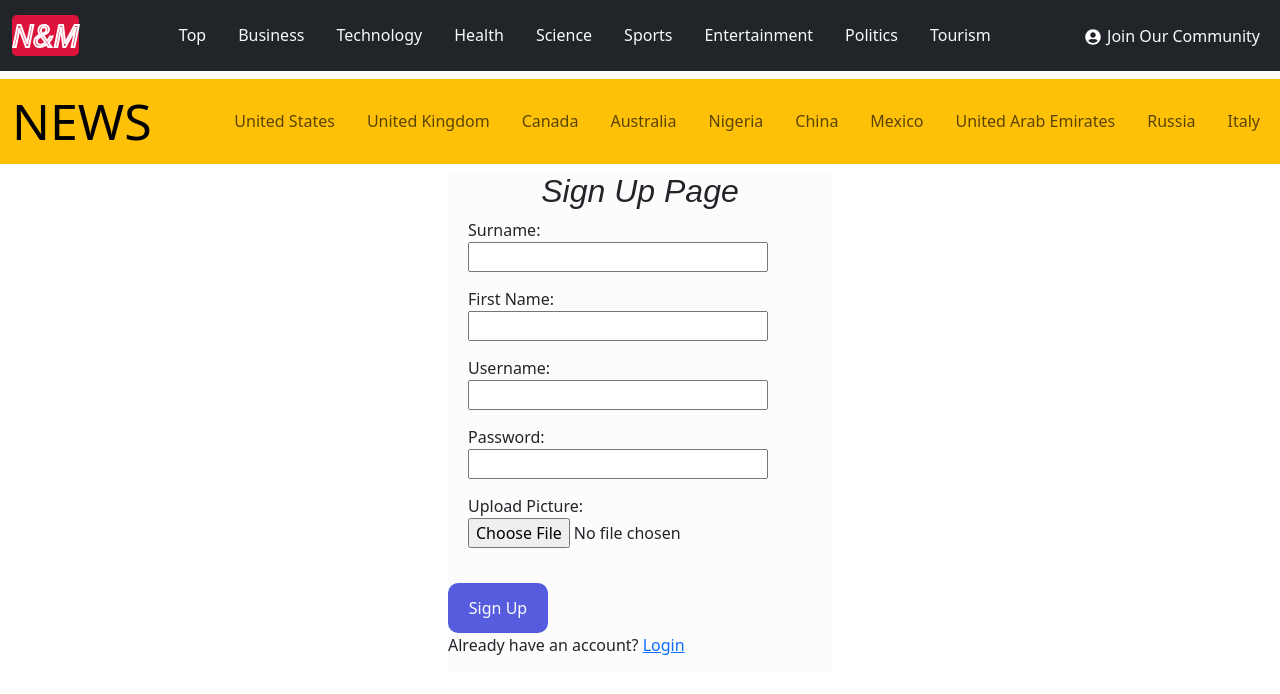
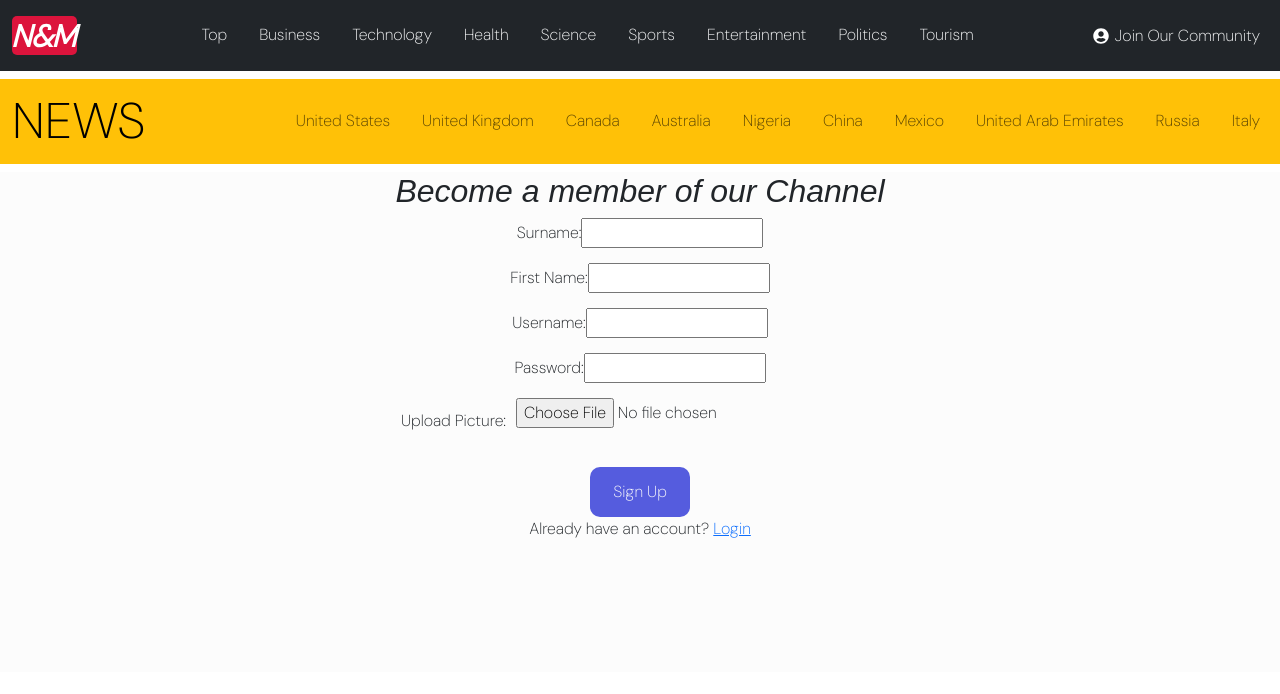
Before and after one commit to Yugee-ndukwe/news-media-app, a React (Create React App) app: page /pages in a window 1280 px wide. Shown: the top 694 px of the page. Built offline with nearby package versions, Linux system fonts and the light colour scheme.

Commit message:
i made some changes to the sign up page

```diff
--- a/public/index.html
+++ b/public/index.html
@@ -24,6 +24,9 @@
       work correctly both with client-side routing and a non-root public URL.
       Learn how to configure a non-root public URL by running `npm run build`.
     -->
+    <link rel="preconnect" href="https://fonts.googleapis.com">
+    <link rel="preconnect" href="https://fonts.gstatic.com" crossorigin>
+    <link href="https://fonts.googleapis.com/css2?family=DM+Sans:opsz,wght@9..40,200&family=Lato:wght@300;400&family=Poppins:wght@300&family=Roboto:wght@300&display=swap" rel="stylesheet">
     <title>React App</title>
   </head>
   <body>
--- a/src/Component/Body/newsitem.css
+++ b/src/Component/Body/newsitem.css
@@ -1,4 +1,9 @@
-
+body{
+    font-family: 'DM Sans', sans-serif;
+    /* font-family: 'Lato', sans-serif; */
+    /* font-family: 'Poppins', sans-serif; */
+    /* font-family: 'Roboto', sans-serif; */
+}
 .btn1{
     border-radius: 50%;
     align-items: center;
--- a/src/pages/signup.css
+++ b/src/pages/signup.css
@@ -5,10 +5,17 @@ body{
 .signUp{
     /* border: 1px solid #555; */
     margin: auto;
-    justify-content: center;
-    width: 30%;
+    /* justify-content: center; */
+    align-items: center;
+    /* width: 50px; */
     height: 500px;
     background-color:#fcfcfc;
+}
+
+.signup-form{
+    align-items: center;
+    text-align: center;
+    /* padding: 10px; */
 }
 
 .signUp h2{
@@ -21,23 +28,23 @@ body{
 .signUp label{
     align-items: center;
     gap: 10px;
-    margin-left: 20px;
+    /* margin-left: 20px; */
 }
 
 .signUp label input{
     margin-bottom: 15px;
-    width: 300px;
+    /* width: 300px; */
 }
-.signUp form{
+/* .signUp form{
     gap: 10px;
     background-color: rgb( #fcfc47, #555cde, #d45e83);
-}
+} */
 
-.signUp select{
+/* .signUp select{
     width: 300px;
     margin-bottom: 15px;
-}
-form button{
+} */
+.form-butn{
     /* align-items: center; */
     width: 100px;
     border-radius: 10px;
@@ -46,15 +53,26 @@ form button{
     height: 50px;
     /* display: flex; */
     /* justify-content: center; */
-    align-self: center;
+    /* align-self: center; */
     background-color: #555cde;
 
     color: #fcfcfc;
 
 }
+
+.acc-switch{
+    text-align: center;
+    text-decoration: none;
+}
 .form-btn{
     align-items: center;
-    margin-top: 20px;
+    /* margin-top: 20px;s */
+    text-align: center;
+}
+.profile-pix{
+    display: flex;
+    flex-wrap: wrap;
+    justify-content: center;
 }
 
 .join-btn{
--- a/src/pages/signup.js
+++ b/src/pages/signup.js
@@ -155,8 +155,8 @@ export function SignUp() {
           </div>
         ) : (
           <>
-            <h2>{isLoggingIn ? 'Login Page' : 'Sign Up Page'}</h2>
-            <form onSubmit={handleSubmit}>
+            <h2>{isLoggingIn ? 'Continue sharing your thought!!' : 'Become a member of our Channel'}</h2>
+            <form className='signup-form' onSubmit={handleSubmit}>
               {!isLoggingIn && (
                 <>
                   <label>
@@ -181,21 +181,21 @@ export function SignUp() {
                 <input type="password" name="password" value={formData.password} onChange={handleChange} required />
               </label>
               <br />
-              <label>
+              <label className='profile-pix'>
                 Upload Picture:
                 <input type="file" accept="image/*" onChange={handleChange}  />
               </label>
               <br />
               <div className="form-btn">
-                <button  type="submit">
+                <button  type="submit"className='form-butn'>
                   {isLoggingIn ? 'Login' : 'Sign Up'}
                 </button>
               </div>
             </form>
             <div>
-              <p>
+              <p className='acc-switch'>
                 {isLoggingIn ? 'New to N&M? ' : 'Already have an account? '}
-                <Link onClick={() => setIsLoggingIn(!isLoggingIn)}>
+                <Link onClick={() => setIsLoggingIn(!isLoggingIn)} >
                   {isLoggingIn ? 'Sign Up' : 'Login'}
                 </Link>
               </p>
```
